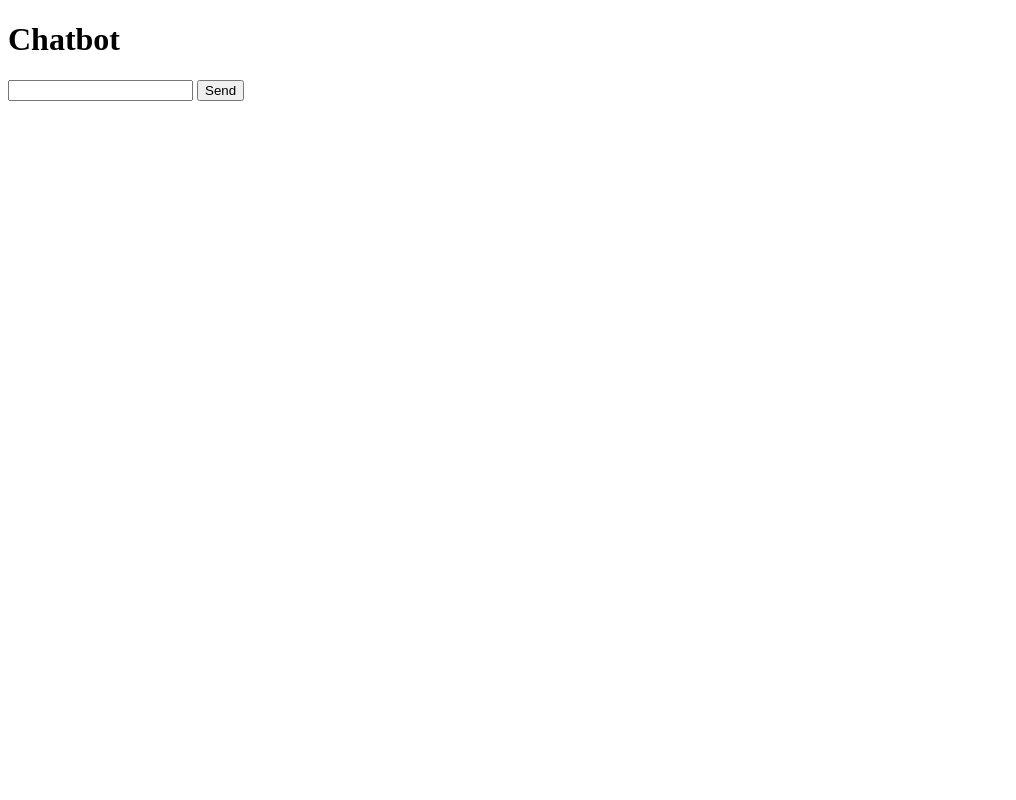
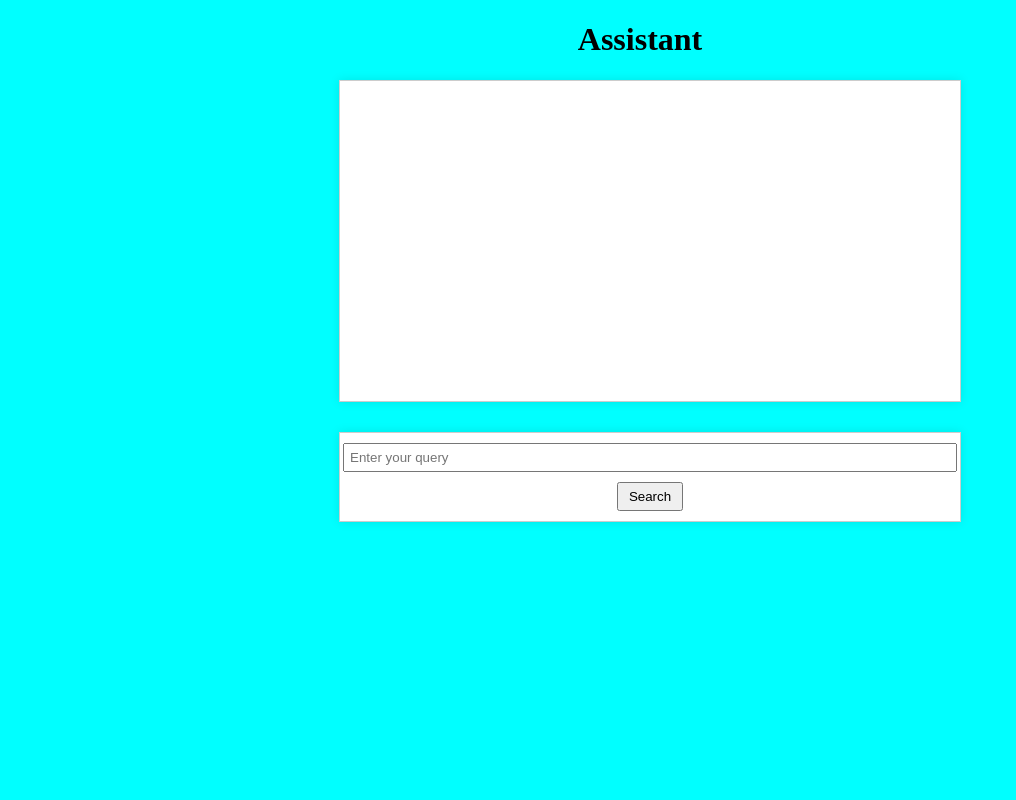
Before and after one commit to celestialassault00000/Financial_Query_Solver_using_RAG, a FastAPI app: page / in a window 1280 px wide. Before the commit the part shown is almost empty. Shown: the whole page, without its empty margins (0-1016 px from the left). Run offline with FastAPI, Linux system fonts and the light colour scheme; parts of the project's set-up code (start-up, migrations or seed data) failed here and were passed over.

Commit message:
modified:   templates/index.html

```diff
--- a/templates/index.html
+++ b/templates/index.html
@@ -3,19 +3,97 @@
 
 <head>
     <title>Chatbot</title>
+    <style>
+        body {
+            display: flex;
+            flex-direction: column;
+            align-items: center;
+            justify-content: flex-start;
+            height: 100vh;
+            margin: 0;
+            background-color: cyan;
+            /* Set the background color to cyan */
+        }
+
+        #container-wrapper {
+            display: flex;
+            align-items: center;
+            flex-direction: column;
+            width: 100%;
+        }
+
+        #chat-container {
+            width: 60%;
+            /* Adjust the width as needed */
+            max-width: 600px;
+            /* Adjust the maximum width as needed */
+            box-shadow: 0 0 10px rgba(0, 0, 0, 0.1);
+            margin-left: 20px;
+            /* Add left margin to align to the left */
+            margin-bottom: 20px;
+            /* Add more margin at the bottom */
+            overflow-y: auto;
+            /* Add overflow-y for scrolling if content exceeds container height */
+            height: 300px;
+            /* Set a fixed height for the chat container */
+            background-color: white;
+            /* Set the background color of the chat container to white */
+            padding: 10px;
+            border: 1px solid #ccc;
+        }
+
+        form {
+            display: flex;
+            justify-content: center;
+            align-items: center;
+            flex-direction: column;
+            /* Change to column layout */
+            width: 60%;
+            /* Adjust the width as needed */
+            max-width: 600px;
+            /* Adjust the maximum width as needed */
+            box-shadow: 0 0 10px rgba(0, 0, 0, 0.1);
+            margin-left: 20px;
+            /* Add left margin to align to the left */
+            margin-bottom: 10px;
+            /* Add more margin at the bottom */
+            margin-top: 10px;
+            /* Add margin at the top */
+            background-color: white;
+            /* Set the background color of the form container to white */
+            padding: 10px;
+            border: 1px solid #ccc;
+        }
+
+        input {
+            width: 100%;
+            padding: 5px;
+            margin-bottom: 10px;
+            /* Adjust the margin */
+        }
+
+        button {
+            padding: 5px 10px;
+        }
+
+        .message {
+            text-align: left;
+            margin-bottom: 5px;
+        }
+    </style>
 </head>
 
 <body>
-    <h1>Chatbot</h1>
-    <div id="chat-container">
-        {% for message in chat_history %}
-        <p><strong>{{ message.user_name }}:</strong> {{ message.text }}</p>
-        {% endfor %}
+    <h1 style="text-align: center;">Assistant</h1>
+    <div id="container-wrapper">
+        <div id="chat-container">
+            <p class="message">{{ chat_history }}</p>
+        </div>
+        <form action="/chat" method="post">
+            <input type="text" name="query" placeholder="Enter your query">
+            <button type="submit">Search</button>
+        </form>
     </div>
-    <form action="/chat" method="post">
-        <input type="text" name="query">
-        <button type="submit">Send</button>
-    </form>
 </body>
 
 </html>
```
